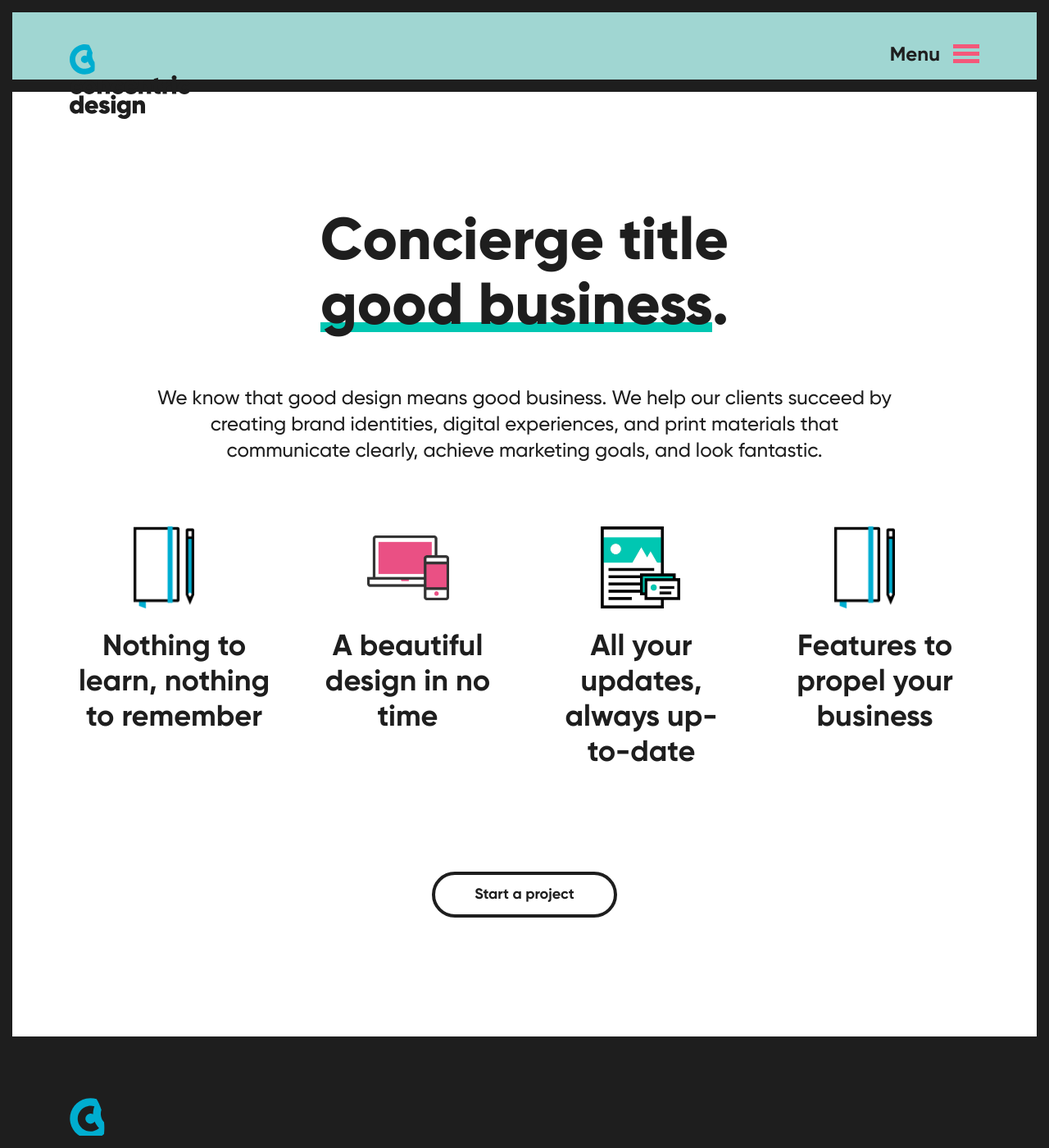
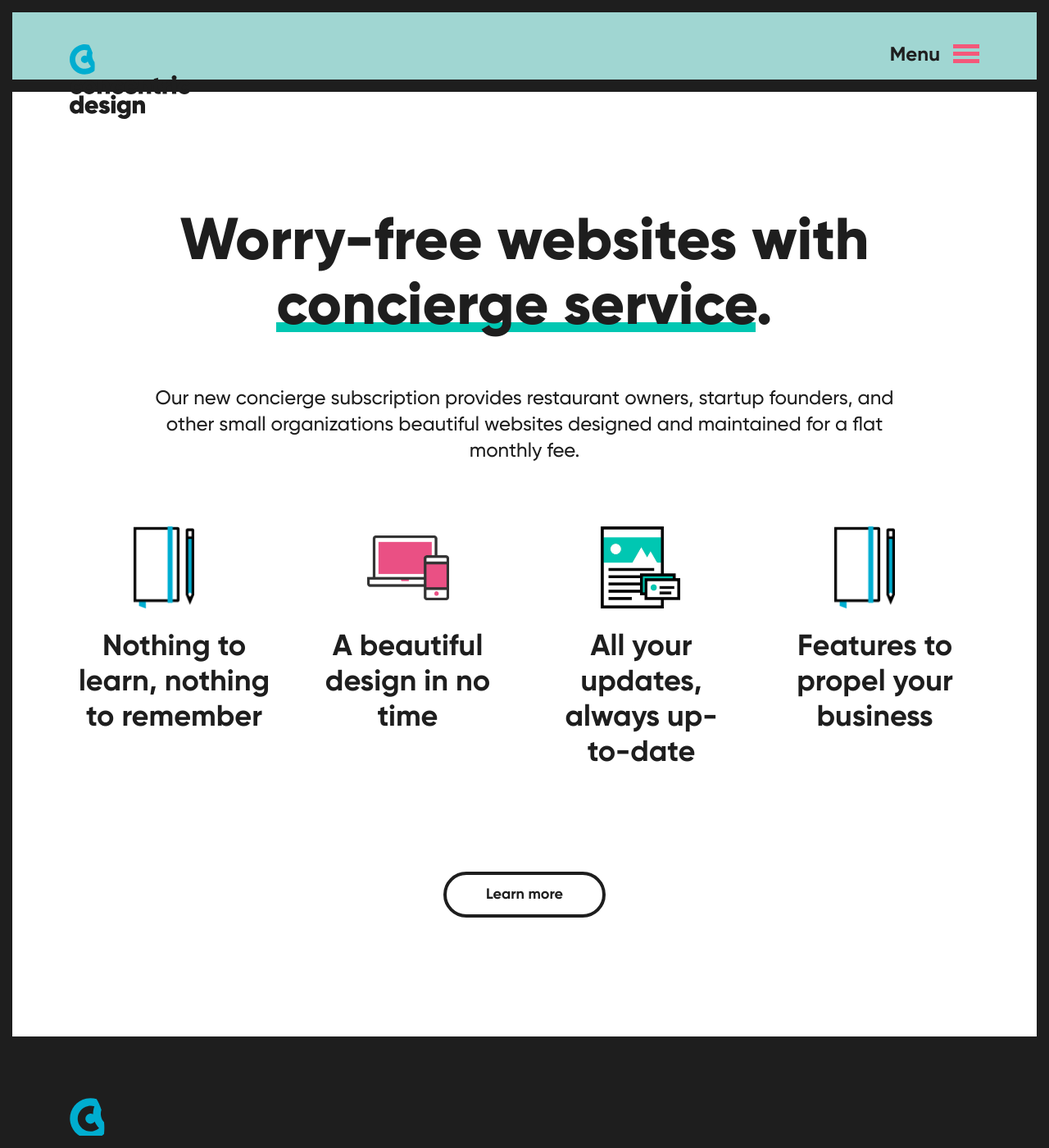
Before and after one commit to ConcentricDesign/website, a Jekyll site: the page built from homepage.markdown, in a window 1280 px wide and 1400 px high, scrolled down 3826 px. Shown: the whole window at 82% size. Built offline with Jekyll 4.4.1, drawn with Linux system fonts in a browser that asks for light colours; nearby versions of some CDN libraries; some web fonts are replaced.

Commit message:
Updated Homepage

```diff
--- a/homepage.markdown
+++ b/homepage.markdown
@@ -60,14 +60,13 @@ sections:
   bg_color_name:
   title_md: |-
     <h1>
-            <div>Concierge title</div>
+            <div>Worry-free websites with</div>
             <div>
-              <a href="/about" class="link link-green">good business</a>.
+              <a href="https://concierge.concentric.design" target="_blank" class="link link-green">concierge service</a>.
             </div>
           </h1>
   content_md: |-
-    We know that good design means
-    good business. We help our clients succeed by creating brand identities, digital experiences, and print materials that communicate clearly, achieve marketing goals, and look fantastic.
+    Our new concierge subscription provides restaurant owners, startup founders, and other small organizations beautiful websites designed and maintained for a flat monthly fee.
     {: .bigger .text-center }
   features:
   - title: Nothing to learn, nothing to remember
@@ -78,7 +77,8 @@ sections:
     image: "/uploads/capability-graphic-print.png"
   - title: Features to propel your business
     image: "/uploads/capability-graphic-identity.png"
-  footer_md: <h2><a href="/contact" class="btn">Start a project</a></h2>
+  footer_md: <h2><a href="https://concierge.concentric.design" target="_blank" class="btn">Learn
+    more</a></h2>
 og_image: "/uploads/concentric_design_ogshare.png"
 layout: homepage
 ---
```
